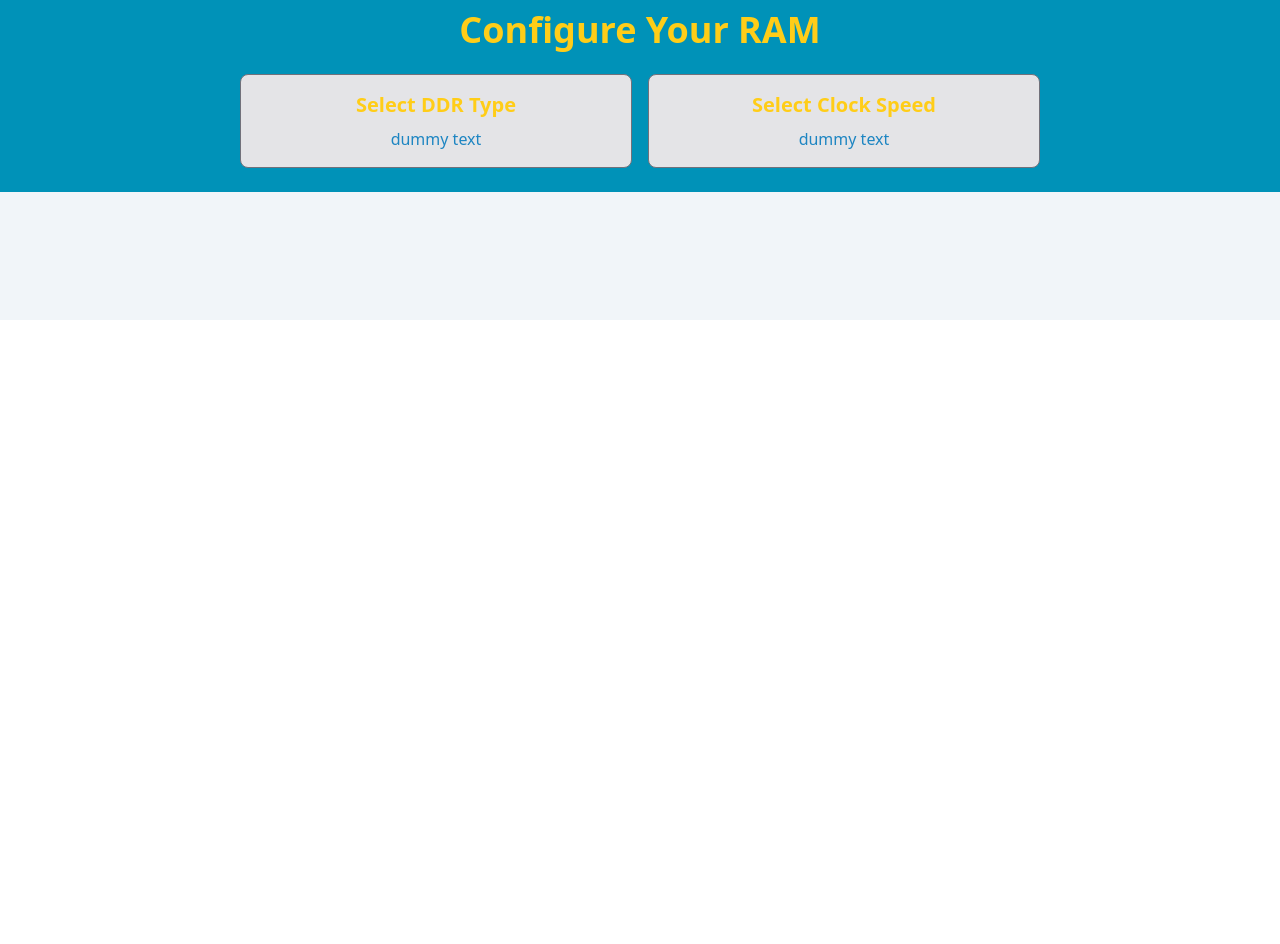
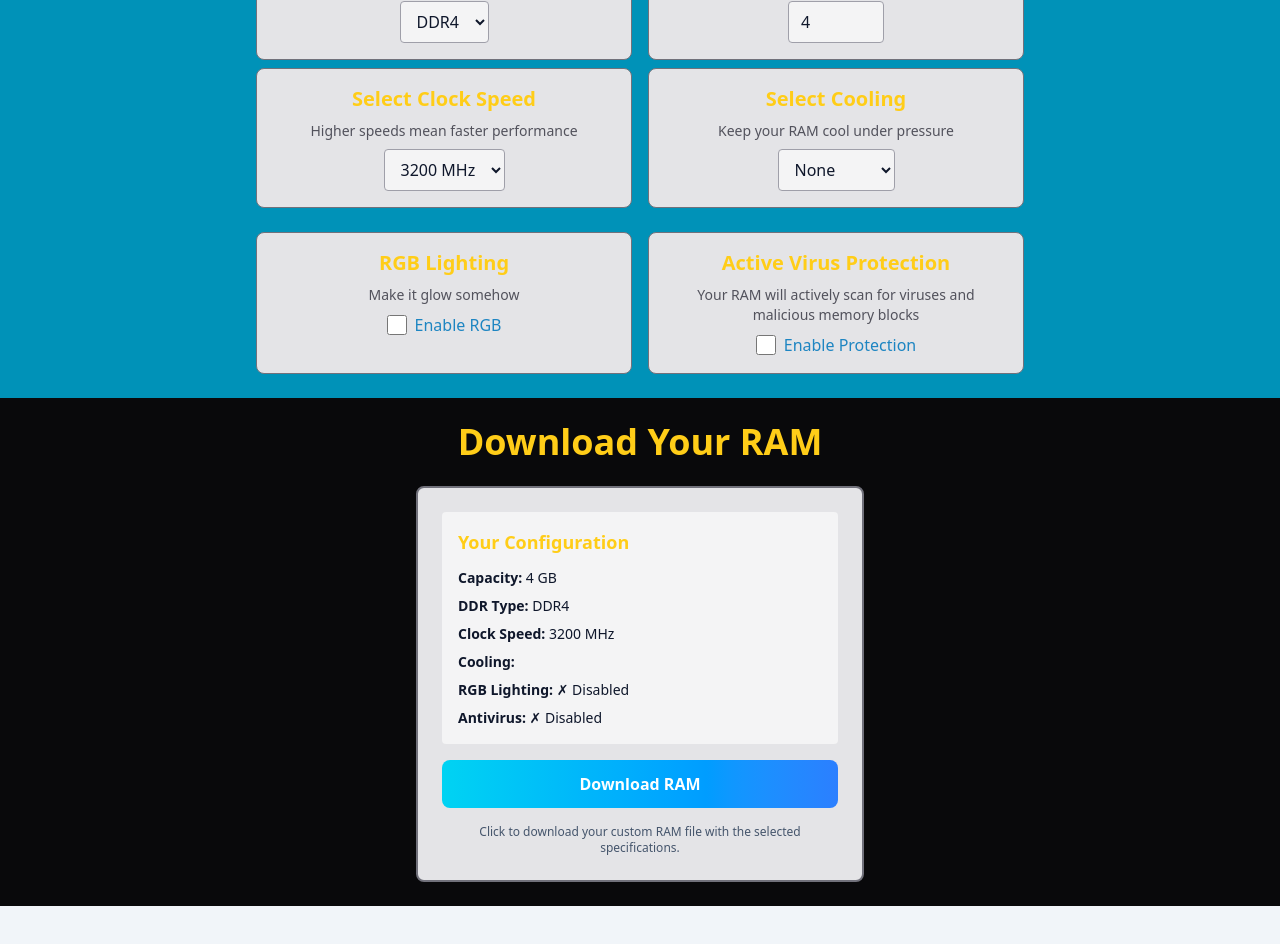
Before and after one commit to Zytronium/free_ram_downloader, a Next.js app: page / in a window 1280 px wide. Shown: the part 480-1424 px from the top of the page. Before the commit the page ends 800 px from the top, so only its background shows below. Built offline with nearby package versions, Linux system fonts and the light colour scheme; a web font is replaced by a local one.

Commit message:
Complete base website

```diff
--- a/src/app/page.tsx
+++ b/src/app/page.tsx
@@ -1,14 +1,16 @@
 import Header from "@/components/Header";
-import ConfigureSection from "@/components/ConfigureSection";
+import RAMConfigurator from "@/components/RAMConfigurator";
 
 export default function Home() {
   return (
     <div
-      className="flex min-h-screen w-full items-center justify-center bg-slate-100 font-sans dark:bg-slate-900">
+      className="flex min-h-screen w-full flex-col items-center bg-slate-100 font-sans dark:bg-slate-900">
       <main
-        className="flex min-h-screen w-full max-w-3xl flex-col items-center justify-between py-32 px-16">
-        <Header />
-        <ConfigureSection />
+        className="flex min-h-screen w-full flex-col items-center py-32">
+        <div className="w-full max-w-3xl flex flex-col items-center">
+          <Header />
+        </div>
+        <RAMConfigurator />
       </main>
     </div>
   );
--- a/src/components/ConfigureSection.tsx
+++ b/src/components/ConfigureSection.tsx
@@ -1,34 +1,143 @@
 import Spacer from "@/components/Spacer";
 import { ReactNode } from "react";
 
-function ConfigWidget(props: { title: string; children?: ReactNode }) {
+function ConfigWidget(props: {
+  title: string;
+  description?: string;
+  children?: ReactNode
+}) {
   return (
     <div className="flex flex-col gap-2 bg-zinc-200 dark:bg-zinc-800 p-4
     rounded-lg items-center border-1 border-zinc-500 w-full">
       <h3 className="text-xl font-bold text-text-neon">{props.title}</h3>
+      {props.description && (
+        <p
+          className="text-sm text-zinc-600 dark:text-zinc-400 text-center">{props.description}</p>
+      )}
       {props.children}
     </div>
   );
 }
 
-export default function ConfigureSection() {
+interface ConfigureSectionProps {
+  size: number;
+  setSize: (value: number) => void;
+  ddr: string;
+  setDdr: (value: string) => void;
+  clock: string;
+  setClock: (value: string) => void;
+  cooling: string;
+  setCooling: (value: string) => void;
+  rgb: boolean;
+  setRgb: (value: boolean) => void;
+  antivirus: boolean;
+  setAntivirus: (value: boolean) => void;
+}
+
+export default function ConfigureSection(props: ConfigureSectionProps) {
+  const {
+    size, setSize,
+    ddr, setDdr,
+    clock, setClock,
+    cooling, setCooling,
+    rgb, setRgb,
+    antivirus, setAntivirus,
+  } = props;
+
   return (
-    <div className="bg-cyan-600 w-screen flex items-center justify-center
-    py-6 px-16 flex-col">
+    <section id="confirgure" className="bg-cyan-600 w-full flex items-center justify-center py-6 px-16 flex-col">
+      <div className="w-full max-w-3xl flex flex-col items-center">
         <h2 className="text-4xl font-bold text-text-neon">Configure Your RAM</h2>
         <Spacer />
         <div className="flex flex-row gap-4 w-full max-w-200">
           <div className="flex flex-col gap-2 w-100 min-w-0">
-          <ConfigWidget title="Select DDR Type">
-            <p>dummy text</p>
+            <ConfigWidget title="Select DDR Type"
+                          description="Choose your RAM generation">
+            <select
+                value={ddr}
+                onChange={(e) => setDdr(e.target.value)}
+                className="px-3 py-2 rounded bg-zinc-100 dark:bg-zinc-700 text-slate-900 dark:text-white border border-zinc-400"
+              >
+                <option value="DDR3">DDR3</option>
+                <option value="DDR4">DDR4</option>
+                <option value="DDR5">DDR5</option>
+              </select>
+            </ConfigWidget>
+
+            <ConfigWidget title="Select Clock Speed"
+                          description="Higher speeds mean faster performance">
+            <select
+                value={clock}
+                onChange={(e) => setClock(e.target.value)}
+                className="px-3 py-2 rounded bg-zinc-100 dark:bg-zinc-700 text-slate-900 dark:text-white border border-zinc-400"
+              >
+                <option value="2400">2400 MHz</option>
+                <option value="3200">3200 MHz</option>
+                <option value="3600">3600 MHz</option>
+                <option value="6000">6000 MHz</option>
+              </select>
             </ConfigWidget>
           </div>
+
           <div className="flex flex-col gap-2 w-100 min-w-0">
-          <ConfigWidget title="Select Clock Speed">
-            <p>dummy text</p>
+            <ConfigWidget title="Select Capacity (GB)"
+                          description="How much RAM do you need?">
+            <input
+                type="number"
+                min="1"
+                max="1024"
+                value={size}
+                onChange={(e) => setSize(Number(e.target.value))}
+                className="px-3 py-2 rounded bg-zinc-100 dark:bg-zinc-700 text-slate-900 dark:text-white border border-zinc-400 w-24"
+              />
+            </ConfigWidget>
+
+            <ConfigWidget title="Select Cooling"
+                          description="Keep your RAM cool under pressure">
+              <select
+                value={cooling}
+                onChange={(e) => setCooling(e.target.value)}
+                className="px-3 py-2 rounded bg-zinc-100 dark:bg-zinc-700 text-slate-900 dark:text-white border border-zinc-400"
+              >
+                <option value="">None</option>
+                <option value="Fan">Fan</option>
+                <option value="Water">Water</option>
+                <option value="Magically">Magically</option>
+              </select>
             </ConfigWidget>
           </div>
         </div>
+
+        <Spacer />
+
+        <div className="flex flex-row gap-4 w-full max-w-200">
+          <ConfigWidget title="RGB Lighting"
+                        description="Make it glow somehow">
+          <label className="flex items-center gap-2 cursor-pointer">
+              <input
+                type="checkbox"
+                checked={rgb}
+                onChange={(e) => setRgb(e.target.checked)}
+                className="w-5 h-5"
+              />
+              <span>Enable RGB</span>
+            </label>
+          </ConfigWidget>
+
+          <ConfigWidget title="Active Virus Protection"
+                        description="Your RAM will actively scan for viruses and malicious memory blocks">
+          <label className="flex items-center gap-2 cursor-pointer">
+              <input
+                type="checkbox"
+                checked={antivirus}
+                onChange={(e) => setAntivirus(e.target.checked)}
+                className="w-5 h-5"
+              />
+              <span>Enable Protection</span>
+            </label>
+          </ConfigWidget>
         </div>
+      </div>
+    </section>
   );
 }
--- /dev/null
+++ b/src/components/DownloadSection.tsx
@@ -0,0 +1,117 @@
+import { useState } from "react";
+import Spacer from "@/components/Spacer";
+
+interface DownloadSectionProps {
+  size: number;
+  ddr: string;
+  clock: string;
+  cooling: string;
+  rgb: boolean;
+  antivirus: boolean;
+}
+
+export default function DownloadSection(props: DownloadSectionProps) {
+  const { size, ddr, clock, cooling, rgb, antivirus } = props;
+  const [isLoading, setIsLoading] = useState(false);
+  const [error, setError] = useState<string | null>(null);
+
+  const handleDownload = async () => {
+    try {
+      setIsLoading(true);
+      setError(null);
+
+      const params = new URLSearchParams({
+        size: String(size),
+        ddr,
+        clock,
+        cooling,
+        rgb: String(rgb),
+        antivirus: String(antivirus),
+      });
+
+      const response = await fetch(`/api/download?${params}`, {
+        method: 'GET',
+      });
+
+      if (!response.ok) {
+        const errorData = await response.json();
+        throw new Error(errorData.error || 'Download failed');
+      }
+
+      const blob = await response.blob();
+      const url = window.URL.createObjectURL(blob);
+      const link = document.createElement('a');
+      link.href = url;
+
+      const contentDisposition = response.headers.get('content-disposition');
+      let filename = 'download.ram';
+      if (contentDisposition) {
+        const filenameMatch = contentDisposition.match(/filename="(.+)"/);
+        if (filenameMatch) filename = filenameMatch[1];
+      }
+
+      link.download = filename;
+      document.body.appendChild(link);
+      link.click();
+      document.body.removeChild(link);
+      window.URL.revokeObjectURL(url);
+    } catch (err) {
+      setError(err instanceof Error ? err.message : 'An error occurred');
+    } finally {
+      setIsLoading(false);
+    }
+  };
+
+  return (
+    <section id="download" className="bg-zinc-950 w-full flex items-center justify-center py-6 px-16 flex-col">
+      <div className="w-full max-w-3xl flex flex-col items-center">
+        <h2 className="text-4xl font-bold text-text-neon">Download Your RAM</h2>
+        <Spacer />
+
+        <div className="bg-zinc-200 dark:bg-zinc-800 p-6 rounded-lg border-2 border-zinc-500 w-full max-w-md">
+          <div className="flex flex-col gap-4">
+            <div className="bg-zinc-100 dark:bg-zinc-700 p-4 rounded">
+              <h3 className="text-lg font-bold text-text-neon mb-3">Your Configuration</h3>
+              <div className="space-y-2 text-sm text-slate-900 dark:text-white">
+                <p><span className="font-semibold">Capacity:</span> {size} GB</p>
+                <p><span className="font-semibold">DDR Type:</span> {ddr}</p>
+                <p><span className="font-semibold">Clock Speed:</span> {clock} MHz</p>
+                <p><span className="font-semibold">Cooling:</span> {cooling}</p>
+                <p><span className="font-semibold">RGB Lighting:</span> {rgb ? '✓ Enabled' : '✗ Disabled'}</p>
+                <p><span className="font-semibold">Antivirus:</span> {antivirus ? '✓ Enabled' : '✗ Disabled'}</p>
+              </div>
+            </div>
+
+            {error && (
+              <div className="bg-red-100 dark:bg-red-900 border border-red-400 dark:border-red-600 text-red-800 dark:text-red-100 px-4 py-3 rounded">
+                <p className="text-sm">{error}</p>
+              </div>
+            )}
+
+            <button
+              onClick={handleDownload}
+              disabled={isLoading}
+              className="w-full px-6 py-3 bg-gradient-to-r from-cyan-400 to-blue-500 hover:from-cyan-500 hover:to-blue-600 disabled:from-gray-400 disabled:to-gray-500 text-white font-bold rounded-lg transition duration-200 disabled:cursor-not-allowed"
+            >
+              {isLoading ? (
+                <span className="flex items-center justify-center gap-2">
+                  <svg className="animate-spin h-5 w-5" xmlns="http://www.w3.org/2000/svg" fill="none" viewBox="0 0 24 24">
+                    <circle className="opacity-25" cx="12" cy="12" r="10" stroke="currentColor" strokeWidth="4"></circle>
+                    <path className="opacity-75" fill="currentColor" d="M4 12a8 8 0 018-8V0C5.373 0 0 5.373 0 12h4zm2 5.291A7.962 7.962 0 014 12H0c0 3.042 1.135 5.824 3 7.938l3-2.647z"></path>
+                  </svg>
+                  Generating...
+                </span>
+              ) : (
+                'Download RAM'
+              )}
+            </button>
+
+            <p className="text-xs text-slate-600 dark:text-slate-400 text-center">
+              Click to download your custom RAM file with the selected specifications.
+            </p>
+          </div>
+        </div>
+      </div>
+    </section>
+  );
+}
--- a/src/components/Header.tsx
+++ b/src/components/Header.tsx
@@ -10,6 +10,7 @@ export default function Header() {
         Instantly boost your computer&apos;s performance by downloading
         additional RAM directly from our secure servers, 100% free.
       </p>
+      <Spacer />
     </div>
   )
 }
--- /dev/null
+++ b/src/components/RAMConfigurator.tsx
@@ -0,0 +1,42 @@
+'use client';
+
+import { useState } from "react";
+import ConfigureSection from "@/components/ConfigureSection";
+import DownloadSection from "@/components/DownloadSection";
+import Spacer from "@/components/Spacer";
+
+export default function RAMConfigurator() {
+  const [size, setSize] = useState<number>(4);
+  const [ddr, setDdr] = useState<string>('DDR4');
+  const [clock, setClock] = useState<string>('3200');
+  const [cooling, setCooling] = useState<string>('');
+  const [rgb, setRgb] = useState<boolean>(false);
+  const [antivirus, setAntivirus] = useState<boolean>(false);
+
+  return (
+    <div className="flex flex-col w-full">
+      <ConfigureSection
+        size={size}
+        setSize={setSize}
+        ddr={ddr}
+        setDdr={setDdr}
+        clock={clock}
+        setClock={setClock}
+        cooling={cooling}
+        setCooling={setCooling}
+        rgb={rgb}
+        setRgb={setRgb}
+        antivirus={antivirus}
+        setAntivirus={setAntivirus}
+      />
+      <DownloadSection
+        size={size}
+        ddr={ddr}
+        clock={clock}
+        cooling={cooling}
+        rgb={rgb}
+        antivirus={antivirus}
+      />
+    </div>
+  );
+}
```
Lines whose indentation alone changed are shown as unchanged.
